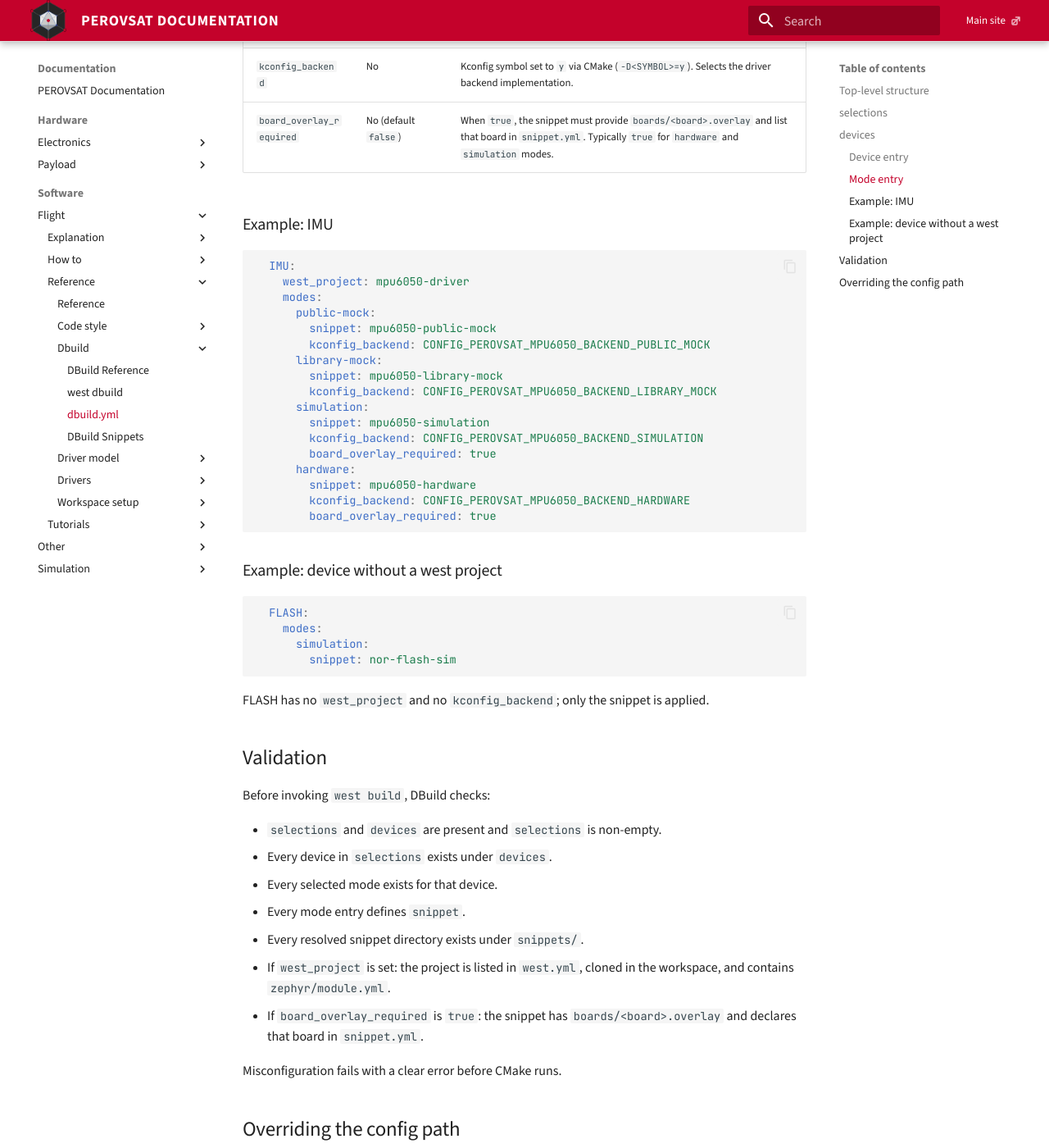
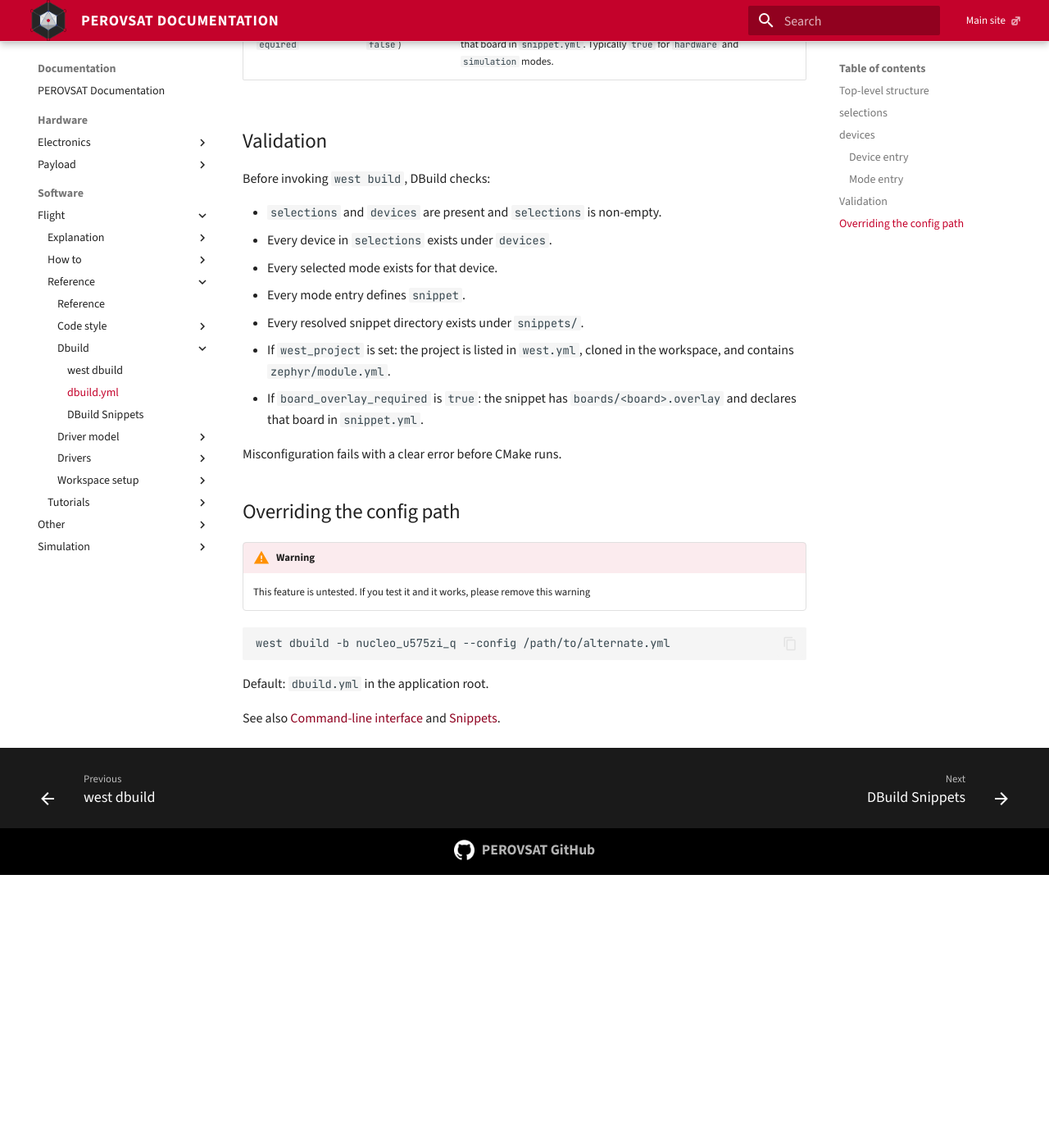
Before and after one commit to PEROVSAT/perovsat.github.io, an MkDocs documentation site: the page built from docs/content/software/flight/reference/dbuild/configuration.md, in a window 1280 px wide and 1400 px high, scrolled down 1703 px. Shown: the whole window at 82% size. Built offline with MkDocs 1.6.1 and Material for MkDocs 9.7.7, drawn with Linux system fonts in a browser that asks for light colours; after the commit the page ends 2770 px from its top, so only the background shows below that; some of the changed text lies outside the part shown.

Commit message:
DBuild reference cleanup & update

````diff
--- a/docs/content/software/flight/reference/dbuild/configuration.md
+++ b/docs/content/software/flight/reference/dbuild/configuration.md
@@ -6,19 +8,18 @@ Located at the root of `perovsat-app`. This single file holds both the active de
 
 ```yaml
 selections:
-  IMU: public-mock
-  MODEM: public-mock
-  AMU: hardware
-  FLASH: simulation
+  DEVICE1_LOGICAL_NAME: mode1
+  DEVICE2_LOGICAL_NAME: mode2
 
 devices:
-  IMU:
-    west_project: mpu6050-driver
+  DEVICE1_LOGICAL_NAME:
+    west_project: device1-driver
     modes:
-      public-mock:
-        snippet: mpu6050-public-mock
-        kconfig_backend: CONFIG_PEROVSAT_MPU6050_BACKEND_PUBLIC_MOCK
-      # … additional modes
+      mode1:
+        snippet: device1-public-mock
+        kconfig_backend: CONFIG_PEROVSAT_DEVICE1_BACKEND_PUBLIC_MOCK
+      # ... additional modes
+  # ... additional devices
 ```
 
 Both `selections` and `devices` are required. Mode strings in `selections` are normalized to lowercase when loaded.
@@ -31,14 +32,6 @@ Maps each logical device name to the mode used for the next build. This is the s
 |----------|-------------|
 | Key | Logical device name (case-sensitive; must exist under `devices`) |
 | Value | Mode name (must be defined for that device under `devices.<name>.modes`) |
-
-Example:
-
-```yaml
-selections:
-  IMU: public-mock
-  AMU: hardware
-```
 
 To preview what the current selections resolve to without building:
 
@@ -65,39 +58,6 @@ Catalog of all logical devices and the build artifacts for each supported mode.
 | `kconfig_backend` | No | Kconfig symbol set to `y` via CMake (`-D<SYMBOL>=y`). Selects the driver backend implementation. |
 | `board_overlay_required` | No (default `false`) | When `true`, the snippet must provide `boards/<board>.overlay` and list that board in `snippet.yml`. Typically `true` for `hardware` and `simulation` modes. |
 
-### Example: IMU
-
-```yaml
-  IMU:
-    west_project: mpu6050-driver
-    modes:
-      public-mock:
-        snippet: mpu6050-public-mock
-        kconfig_backend: CONFIG_PEROVSAT_MPU6050_BACKEND_PUBLIC_MOCK
-      library-mock:
-        snippet: mpu6050-library-mock
-        kconfig_backend: CONFIG_PEROVSAT_MPU6050_BACKEND_LIBRARY_MOCK
-      simulation:
-        snippet: mpu6050-simulation
-        kconfig_backend: CONFIG_PEROVSAT_MPU6050_BACKEND_SIMULATION
-        board_overlay_required: true
-      hardware:
-        snippet: mpu6050-hardware
-        kconfig_backend: CONFIG_PEROVSAT_MPU6050_BACKEND_HARDWARE
-        board_overlay_required: true
-```
-
-### Example: device without a west project
-
-```yaml
-  FLASH:
-    modes:
-      simulation:
-        snippet: nor-flash-sim
-```
-
-FLASH has no `west_project` and no `kconfig_backend`; only the snippet is applied.
-
 ## Validation
 
 Before invoking `west build`, DBuild checks:
@@ -114,6 +74,9 @@ Misconfiguration fails with a clear error before CMake runs.
 
 ## Overriding the config path
 
+!!! warning
+    This feature is untested. If you test it and it works, please remove this warning
+
 ```bash
 west dbuild -b nucleo_u575zi_q --config /path/to/alternate.yml
 ```
````
Also changed, not shown: other parts of docs/content/software/flight/reference/dbuild/configuration.md (+2 -0 lines), docs/content/software/flight/reference/dbuild/cli.md (+10 -8 lines), docs/content/software/flight/reference/dbuild/index.md (deleted, +0 -43 lines), docs/content/software/flight/reference/dbuild/snippets.md (+5 -53 lines).
